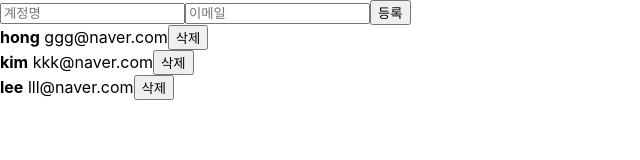
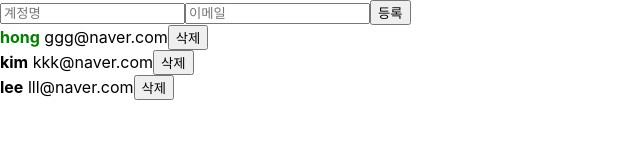
Before and after one commit to supreme-developer/react2, a React (Create React App) app in the folder react-advanced/: page / in a window 1280 px wide. Shown: the top 160 px of the page, without its empty margins (0-640 px from the left). Built offline with nearby package versions, Linux system fonts and the light colour scheme.

Commit message:
[react] 배열의 항목 수정하기
  - JSX에서 스타일과 이벤트를 연결을 통해서 배열항목 수정 기능추가

```diff
--- a/react-advanced/src/App.js
+++ b/react-advanced/src/App.js
@@ -58,17 +58,20 @@
     {
         id : 1,
         username : 'hong',
-        email : 'ggg@naver.com'
+        email : 'ggg@naver.com',
+        active : true
     },
     {
         id : 2,
         username : 'kim',
-        email : 'kkk@naver.com'
+        email : 'kkk@naver.com',
+        active : false
     },
     {
         id : 3,
         username : 'lee',
-        email : 'lll@naver.com'
+        email : 'lll@naver.com',
+        active : false
     }
   ]);
 
@@ -77,7 +80,8 @@
     const user = {
       id : nextId.current,
       username,
-      email
+      email,
+      active : false
     }
 
     // 배열에 추가할 경우에는 아래와 같이 [] 감싸준다.
@@ -97,6 +101,13 @@
     setUsers(users.filter(user => user.id !== id));
   }
 
+  const onToggle = id => {
+    setUsers(users.map(user =>
+        user.id === id ? {...user, active: !user.active} : user
+      )
+    );
+  }
+
   return (
     // <Wrapper>
     //   <Hello name="react" color="red" isSpecial={true}/>
@@ -114,7 +125,7 @@
        onChange={onChange}
        onCreate={onCreate}/>
 
-      <UserListRef Users={users} onRemove={onRemove}/>
+      <UserListRef Users={users} onRemove={onRemove} onToggle={onToggle}/>
     </>
 
   );
--- a/react-advanced/src/component/UserListRef.js
+++ b/react-advanced/src/component/UserListRef.js
@@ -1,21 +1,27 @@
 import React from 'react'
 
-function User({user, onRemove}) {
+function User({user, onRemove, onToggle}) {
     return (
         <div>
-            <b>{user.username}</b> <span>{user.email}</span>
+            <b
+                style={{
+                    cursor: 'pointer',
+                    color: user.active ? 'green' : 'black'
+                }}
+                onClick={() => onToggle(user.id)}
+            >{user.username}</b> <span>{user.email}</span>
             <button onClick={() => onRemove(user.id)}>삭제</button>
         </div>
     )
 }
 
 
-function UserListRef({Users, onRemove}) {
+function UserListRef({Users, onRemove, onToggle}) {
     return (
         <div>
              {
                  Users.map(user => (
-                    <User user={user} onRemove={onRemove} key={user.id}/>))
+                    <User user={user} onRemove={onRemove} onToggle={onToggle} key={user.id}/>))
              }
         </div>
     );
```
Also changed, not shown: 1 other file (tests, documents, lock files or other folders).
